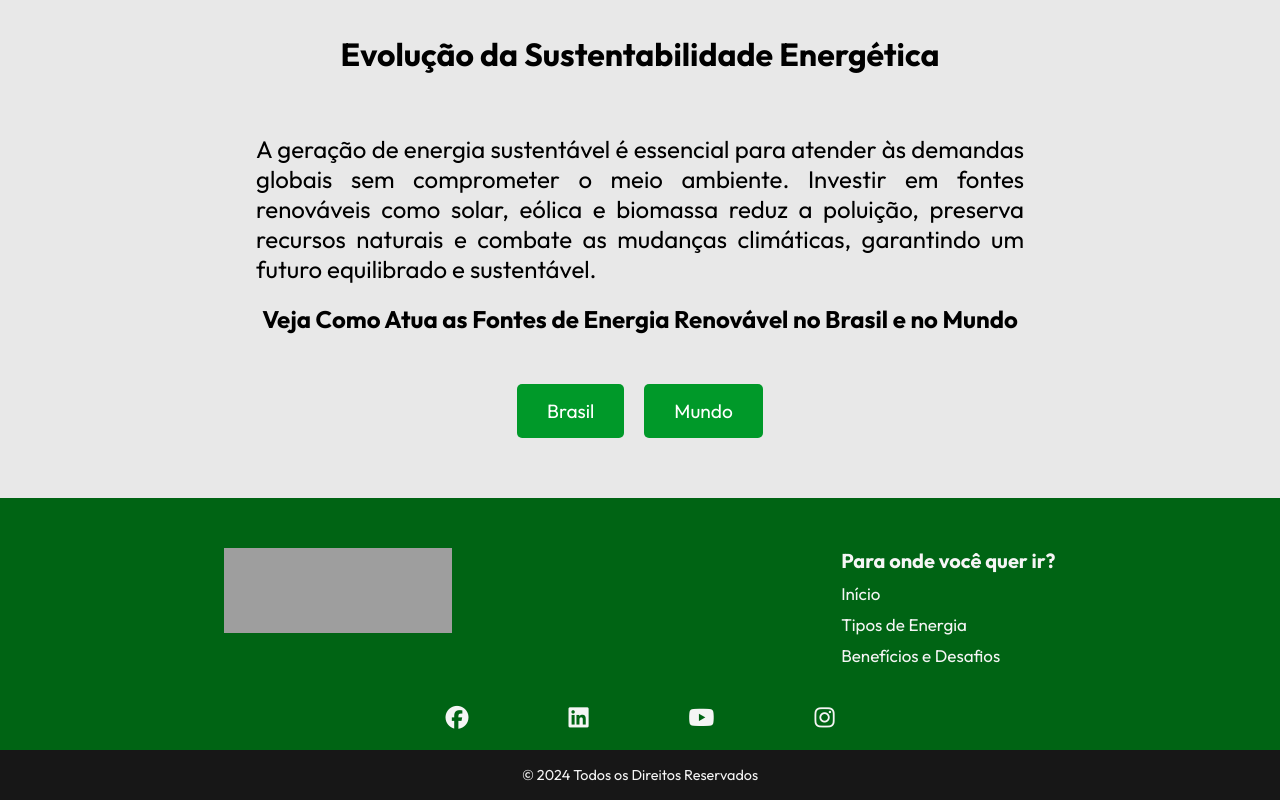
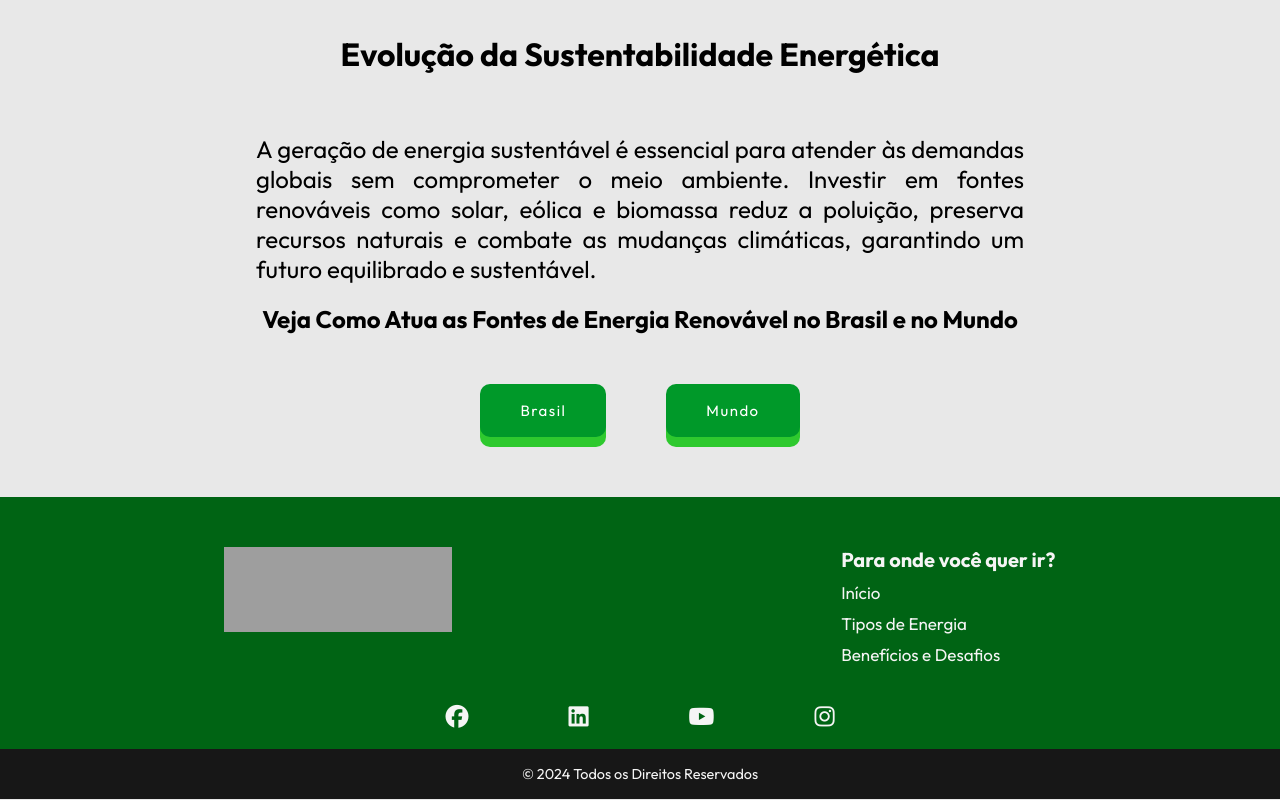
Before and after one commit to Leandrns/web_gs_green-energy, a React (Create React App) app: page / in a window 1280 px wide. Shown: the part 3264-4064 px from the top of the page. Built offline with nearby package versions, Linux system fonts and the light colour scheme; grey boxes are pictures that could not be loaded.

Commit message:
estilizando

```diff
--- a/src/App.css
+++ b/src/App.css
@@ -7,4 +7,5 @@
 
 html{
     background-color: #e8e8e8;
+    overflow-x: hidden;
 }
--- a/src/components/Pratica/Pratica.jsx
+++ b/src/components/Pratica/Pratica.jsx
@@ -90,7 +90,7 @@ const Subtitulo = styled.p`
 
 const Botoes = styled.div`
     display: flex;
-    gap: 20px;
+    gap: 60px;
     justify-content: center;
 
     @media (max-width: 768px) {
@@ -103,16 +103,26 @@ const Botao = styled.button`
     background-color: #009929;
     display: flex;
     justify-content: center;
-    color: #fff;
-    border: none;
-    border-radius: 5px;
-    padding: 15px 30px;
-    font-size: 1.2rem;
+    padding: 17px 40px;
+    border-radius: 10px;
+    border: 0;
+    letter-spacing: 1.5px;
+    font-size: 15px;
+    transition: all 0.3s ease;
+    box-shadow: rgb(46, 201, 46) 0px 10px 0px 0px;
+    color: hsl(0, 0%, 100%);
     cursor: pointer;
-    transition: background-color 0.3s ease;
+    transition: all 0.3s ease;
 
     &:hover {
+        box-shadow: rgb(46, 201, 46) 0px 7px 0px 0px;
+    }
+
+    &:active{
         background-color: #006414;
+        box-shadow: rgb(46, 201, 46) 0px 0px 0px 0px;
+        transform: translateY(5px);
+        transition: 200ms;
     }
 
     @media (max-width: 768px) {
```
